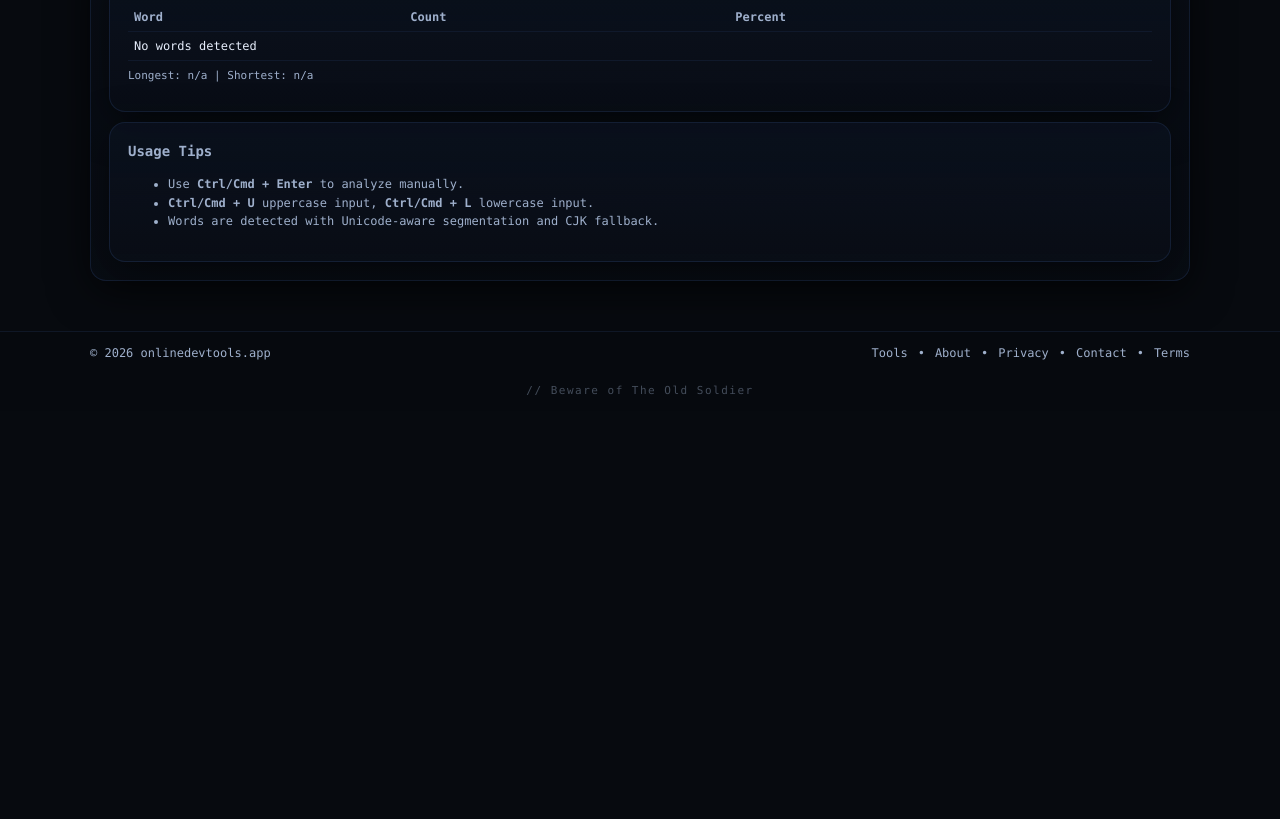
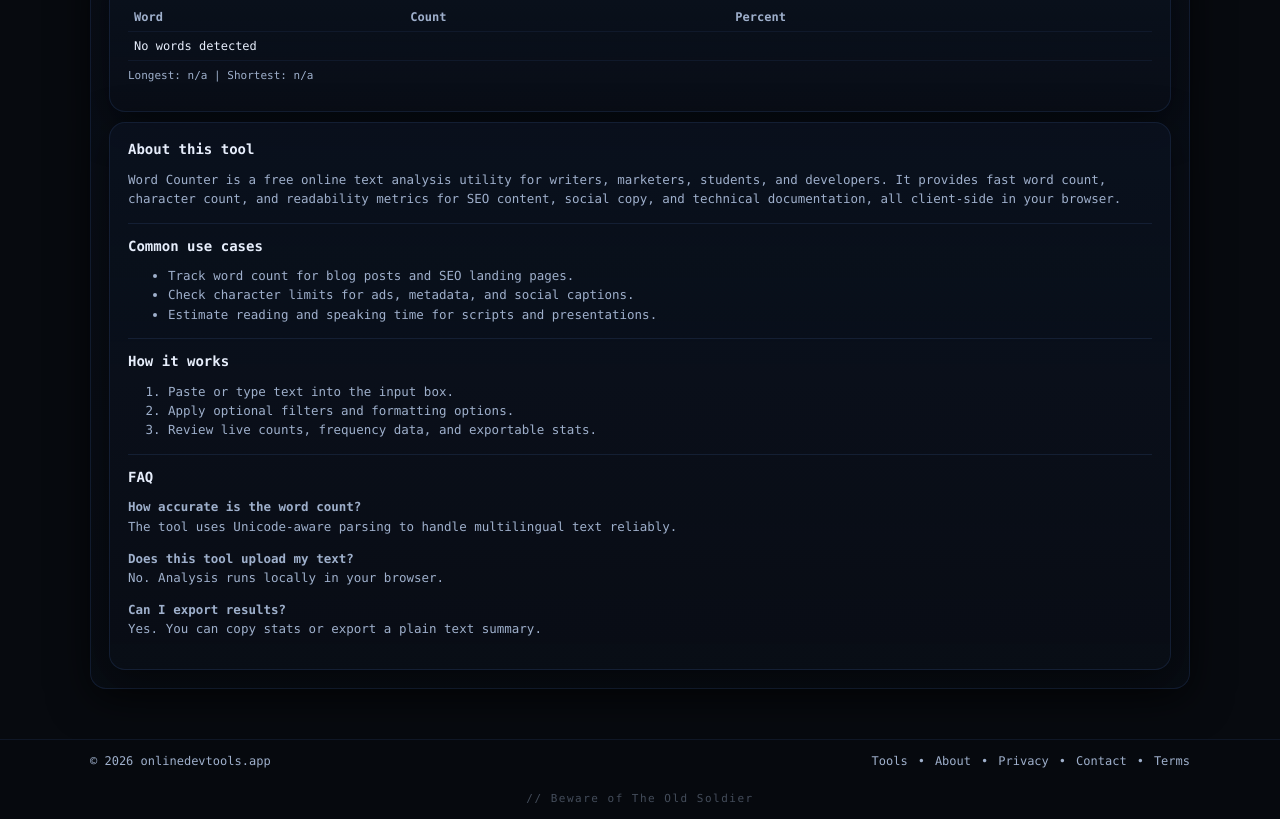
Before and after one commit to SandLotLab/onlinedevtools-site, a plain HTML site: page word-counter.html in a window 1280 px wide. Shown: the part 1060-1879 px from the top of the page. Before the commit the page ends 1471 px from the top, so only its background shows below. Drawn offline with Linux system fonts and the light colour scheme.

Commit message:
Align SEO sections with existing tool-page content format

```diff
--- a/word-counter.html
+++ b/word-counter.html
@@ -20,7 +20,6 @@
     .stat .k{font-size:11px;color:var(--muted)}.stat .v{font-size:18px;font-weight:700;margin-top:4px}
     .table{width:100%;border-collapse:collapse;font-size:12px}.table th,.table td{border-bottom:1px solid rgba(23,36,59,.55);padding:7px 6px;text-align:left}
     .table th{color:var(--muted)}
-    .faq{font-size:12px;color:var(--muted);line-height:1.55}
     .check{display:flex;gap:8px;align-items:center;font-size:12px;color:var(--muted)}
     .sr-only{position:absolute;left:-10000px}
     @media (max-width:900px){.io-grid{grid-template-columns:1fr}}
@@ -75,13 +74,32 @@
           <p class="small" id="longShort" style="margin-top:8px"></p>
         </div></div>
 
-        <div class="card" style="margin-top:10px"><div class="pad faq">
-          <h2 class="h2">Usage Tips</h2>
-          <ul>
-            <li>Use <b>Ctrl/Cmd + Enter</b> to analyze manually.</li>
-            <li><b>Ctrl/Cmd + U</b> uppercase input, <b>Ctrl/Cmd + L</b> lowercase input.</li>
-            <li>Words are detected with Unicode-aware segmentation and CJK fallback.</li>
+
+                <div class="card" style="margin-top:10px"><div class="pad">
+          <h2 class="h2">About this tool</h2>
+          <p class="muted">Word Counter is a free online text analysis utility for writers, marketers, students, and developers. It provides fast word count, character count, and readability metrics for SEO content, social copy, and technical documentation, all client-side in your browser.</p>
+          <div class="hr"></div>
+
+          <h3 class="h2">Common use cases</h3>
+          <ul class="muted">
+            <li>Track word count for blog posts and SEO landing pages.</li>
+            <li>Check character limits for ads, metadata, and social captions.</li>
+            <li>Estimate reading and speaking time for scripts and presentations.</li>
           </ul>
+          <div class="hr"></div>
+
+          <h3 class="h2">How it works</h3>
+          <ol class="muted">
+            <li>Paste or type text into the input box.</li>
+            <li>Apply optional filters and formatting options.</li>
+            <li>Review live counts, frequency data, and exportable stats.</li>
+          </ol>
+          <div class="hr"></div>
+
+          <h3 class="h2">FAQ</h3>
+          <p class="muted"><strong>How accurate is the word count?</strong><br>The tool uses Unicode-aware parsing to handle multilingual text reliably.</p>
+          <p class="muted"><strong>Does this tool upload my text?</strong><br>No. Analysis runs locally in your browser.</p>
+          <p class="muted"><strong>Can I export results?</strong><br>Yes. You can copy stats or export a plain text summary.</p>
         </div></div>
       </div></section>
     </section></div></main>
```
Also changed, not shown: case-converter.html (+27 -0 lines), diff-checker.html (+28 -0 lines), line-sorter.html (+27 -0 lines).
